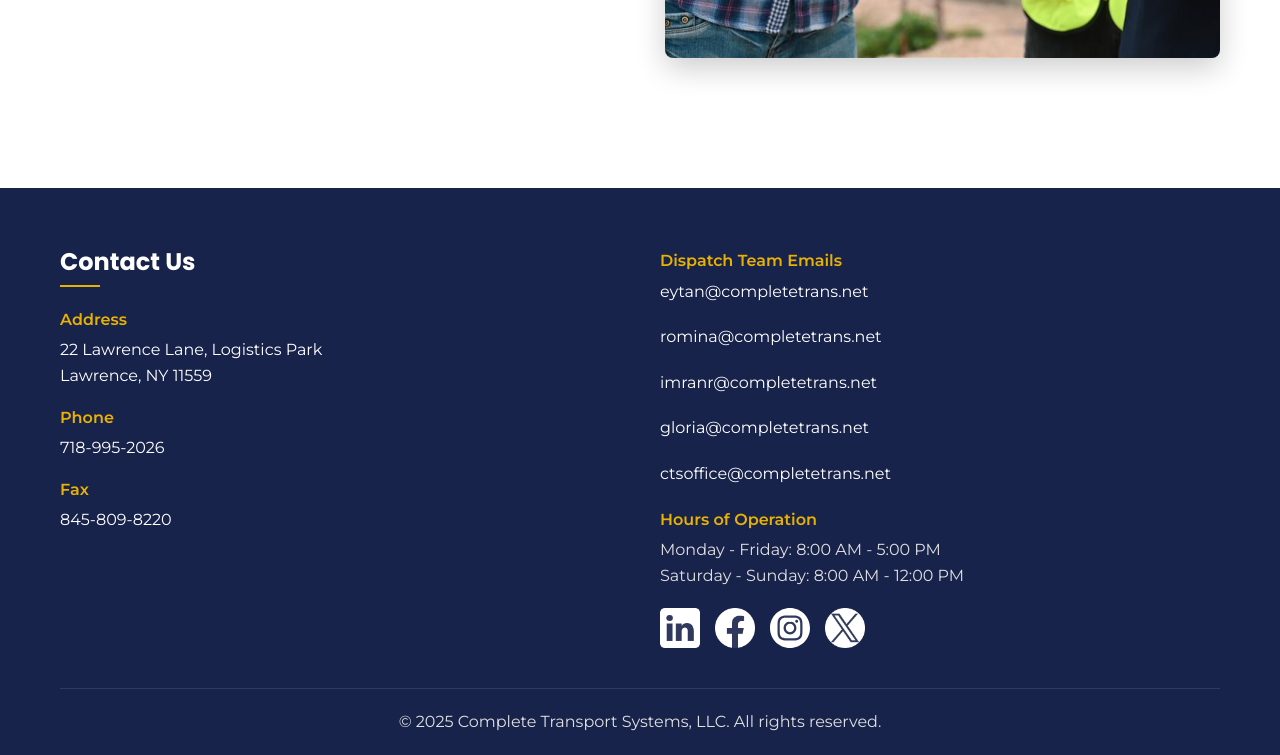
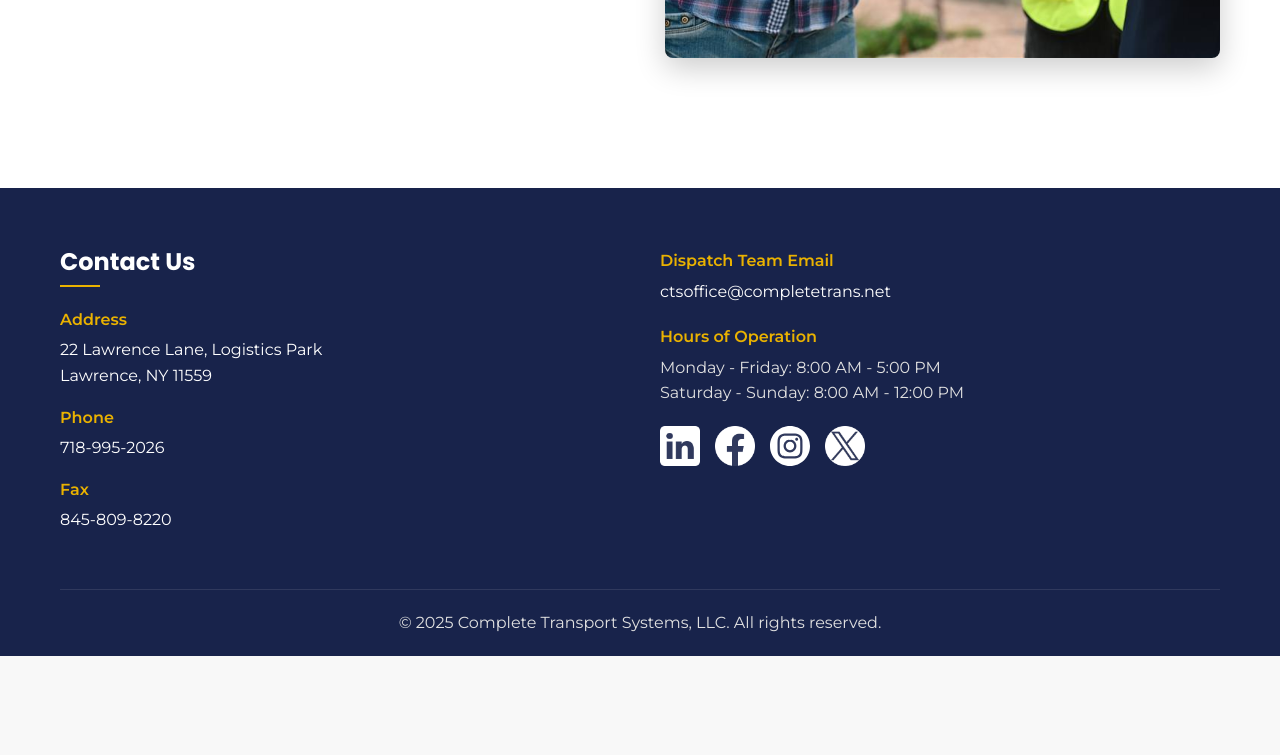
Before and after one commit to EFL-ferneym/complete-trans, a plain HTML site: page index.html in a window 1280 px wide. Shown: the part 2305-3060 px from the top of the page. After the commit the page ends 2961 px from the top, so only its background shows below. Drawn offline with Linux system fonts and the light colour scheme.

Commit message:
Updated Dispatch email to let just one DL email for the dispatch team

```diff
--- a/index.html
+++ b/index.html
@@ -221,11 +221,7 @@
                         <div class="logo-text">Complete Trans</div>
                     </div> -->
                     <div class="contact-info">
-                        <strong>Dispatch Team Emails</strong>
-                        <p><a href="mailto:eytan@completetrans.net">eytan@completetrans.net</a></p>
-                        <p><a href="mailto:romina@completetrans.net">romina@completetrans.net</a></p>
-                        <p><a href="mailto:imranr@completetrans.net">imranr@completetrans.net</a></p>
-                        <p><a href="mailto:gloria@completetrans.net">gloria@completetrans.net</a></p>
+                        <strong>Dispatch Team Email</strong>
                         <p><a href="mailto:ctsoffice@completetrans.net">ctsoffice@completetrans.net</a></p>
                     </div>
                     <div class="contact-info">
```
